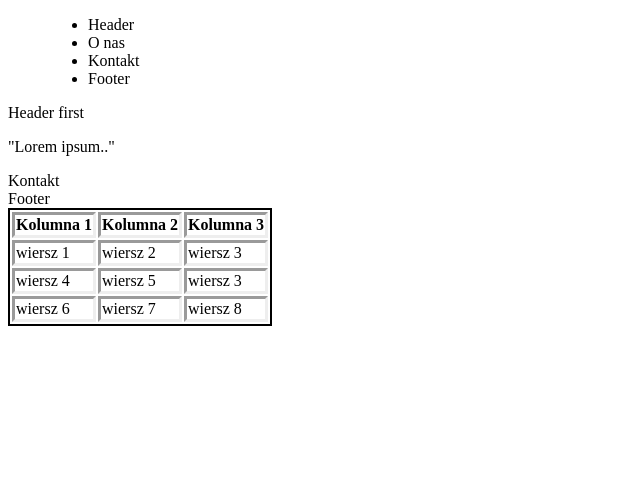
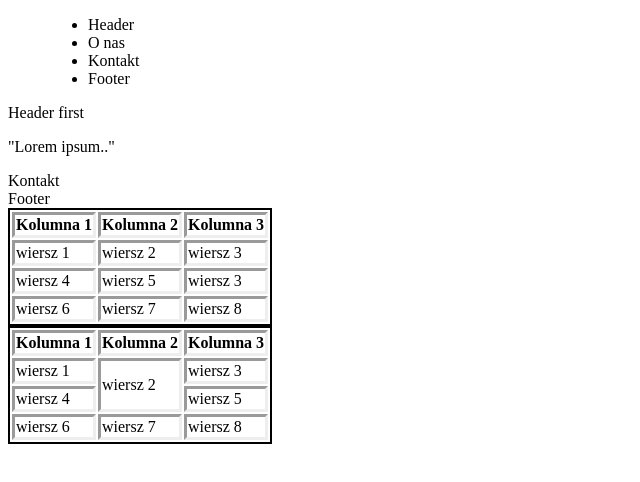
Before and after one commit to k3mor/html-start-prework, a plain HTML site: page zad14/index.html in a window 1280 px wide. Shown: the whole page, without its empty margins (0-640 px from the left). Drawn offline with Linux system fonts and the light colour scheme.

Commit message:
Zadanie 16 - table 2

```diff
--- a/zad14/index.html
+++ b/zad14/index.html
@@ -52,5 +52,26 @@
             <td>wiersz 8</td>
         </tr>
     </table>
+    <!-- Zad. 16 -->
+    <table>
+        <tr>
+            <th>Kolumna 1</th>
+            <th>Kolumna 2</th>
+            <th>Kolumna 3</th>
+        <tr>
+            <td >wiersz 1</td>
+            <td rowspan="2">wiersz 2</td>
+            <td>wiersz 3</td>
+        </tr>
+        <tr>
+            <td>wiersz 4</td>
+            <td>wiersz 5</td>
+        </tr>
+        <tr>
+            <td>wiersz 6</td>
+            <td>wiersz 7</td>
+            <td>wiersz 8</td>
+        </tr>
+    </table>
 </body>
 </html>
```
